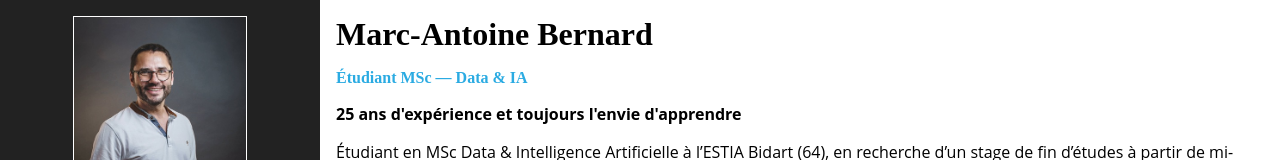
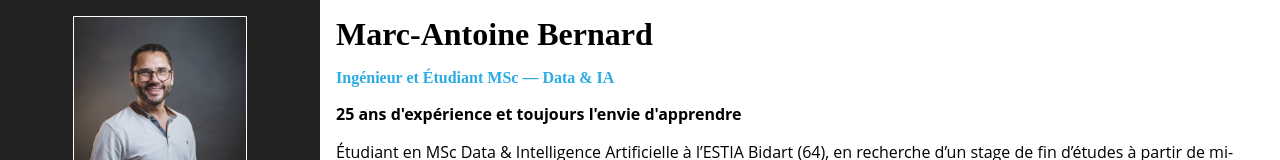
Before and after one commit to montagneForEver/montagneForEver.github.io, a plain HTML site: page index.html in a window 1280 px wide. Shown: the top 160 px of the page. Drawn offline with nearby package versions, Linux system fonts and the light colour scheme; a web font is replaced by a local one.

Commit message:
change title

```diff
--- a/index.html
+++ b/index.html
@@ -30,7 +30,7 @@
             <p id="name">Marc-Antoine BERNARD</p>
         </div>
         <div class="hidden">
-            <p id="metier">Étudiant MSc — Data & IA</p>
+            <p id="metier">Ingénieur et MSc — Data & IA</p>
         </div>
     </div>
     <aside>
@@ -95,7 +95,7 @@
     </aside>
     <div class="resume">
         <h1>Marc-Antoine Bernard</h1>
-        <h2> Étudiant MSc — Data & IA</h2>
+        <h2> Ingénieur et Étudiant MSc — Data & IA</h2>
         <p><em>25 ans d'expérience et toujours l'envie d'apprendre</em></p>
         <p>Étudiant en MSc Data & Intelligence Artificielle à l’ESTIA Bidart (64), en recherche d’un
             stage de fin d’études à partir de mi-avril 2026 (durée minimale : 4 mois).</p>
```
